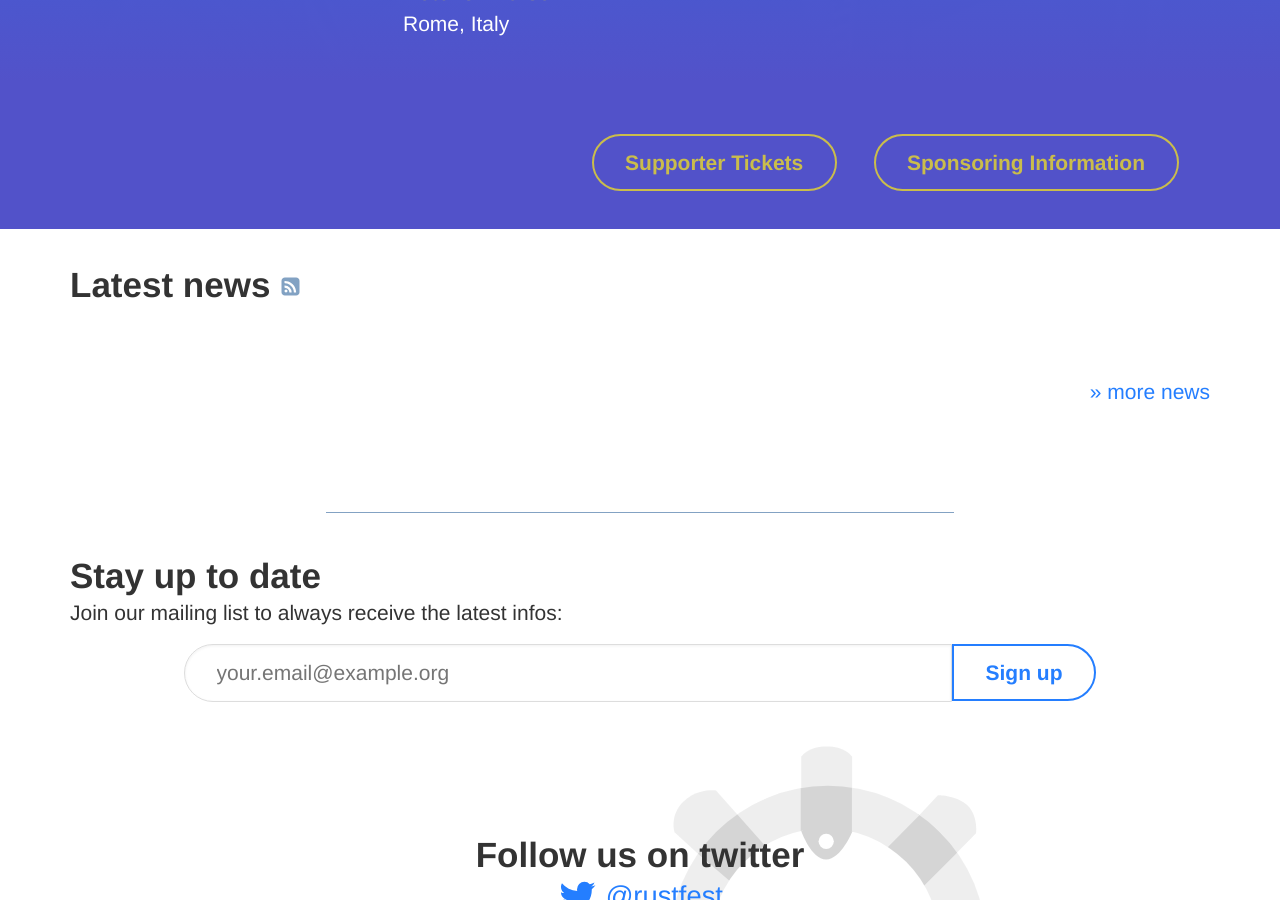
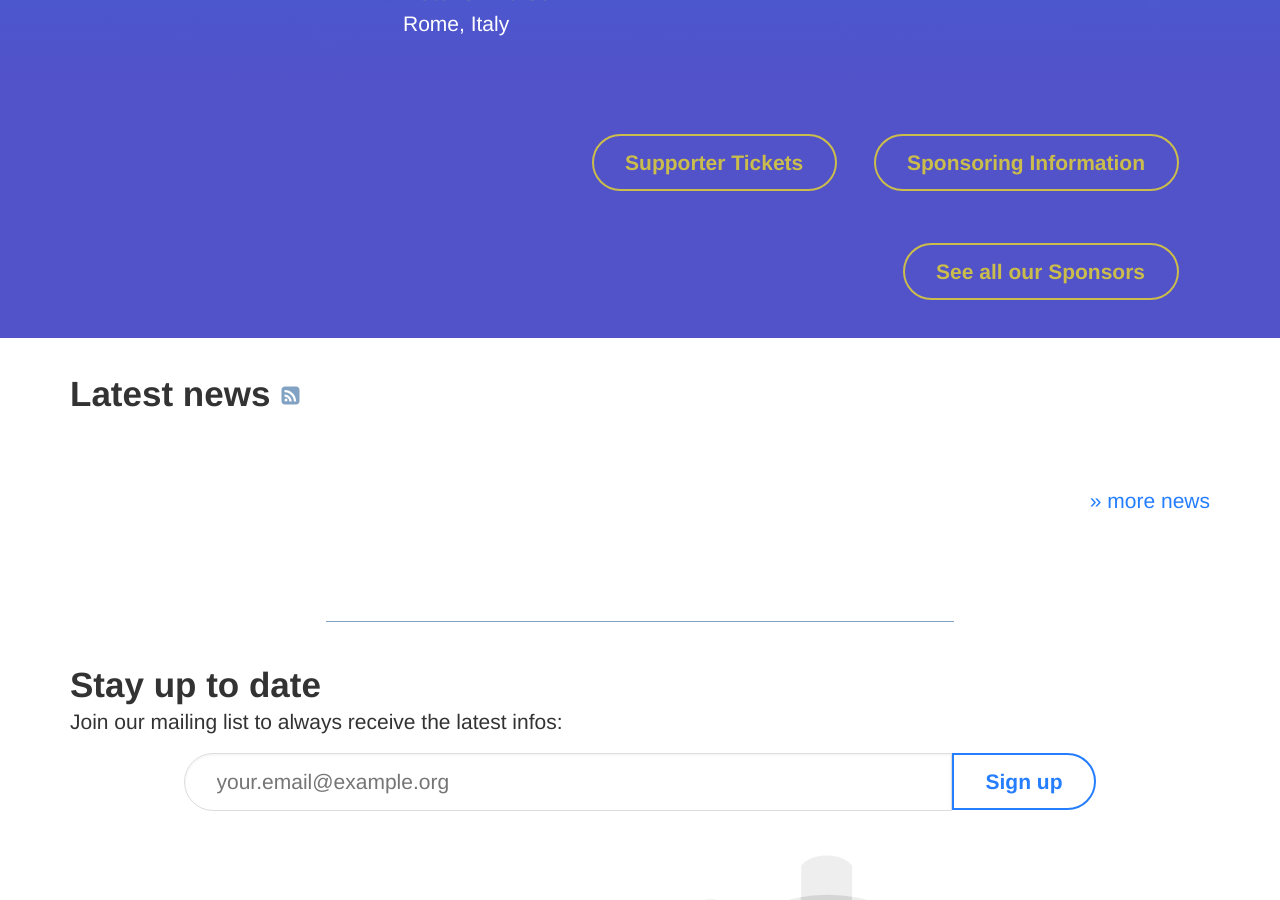
Before and after one commit to RustFestEU/rome.rustfest.eu, a Jekyll site: the page built from index.html, in a window 1280 px wide and 900 px high, scrolled down 521 px. Built offline with Jekyll 4.4.1, drawn with Linux system fonts in a browser that asks for light colours; nearby versions of some CDN libraries.

Commit message:
Enable sponsors template

```diff
--- a/index.html
+++ b/index.html
@@ -71,6 +71,38 @@
         Sponsoring Information
       </a>
     </div>
+
+    {% if platinum_sponsors[0] %}
+    <h2>Platinum Sponsor{% if platinum_sponsors[1] %}s{% endif %}</h2>
+    <ul>
+      {% for sponsor in platinum_sponsors %}
+        <li><a href="{{sponsor.link}}" title="{{sponsor.name}}"><img src="/assets/sponsors/{{sponsor.slug}}.{% if sponsor.png %}png{% else %}svg{% endif %}" /></a></li>
+      {% endfor %}
+    </ul>
+    {% endif %}
+
+    {% if gold_sponsors[0] %}
+    <h2>Gold Sponsor{% if gold_sponsors[1] %}s{% endif %}</h2>
+    <ul>
+      {% for sponsor in gold_sponsors %}
+        <li><a href="{{sponsor.link}}" title="{{sponsor.name}}"><img src="/assets/sponsors/{{sponsor.slug}}.{% if sponsor.png %}png{% else %}svg{% endif %}" /></a></li>
+      {% endfor %}
+    </ul>
+    {% endif %}
+
+    {% if silver_sponsors[0] %}
+    <h2>Silver Sponsor{% if silver_sponsors[1] %}s{% endif %}</h2>
+    <ul>
+      {% for sponsor in silver_sponsors %}
+        <li><a href="{{sponsor.link}}" title="{{sponsor.name}}"><img src="/assets/sponsors/{{sponsor.slug}}.{% if sponsor.png %}png{% else %}svg{% endif %}" /></a></li>
+      {% endfor %}
+    </ul>
+    {% endif %}
+    <div style="text-align: right">
+      <a class="button primary" href="/sponsors/">
+        See all our Sponsors
+      </a>
+    </div>
   </section>
 </div>
 
```
Also changed, not shown: sponsors.md (+6 -8 lines).
